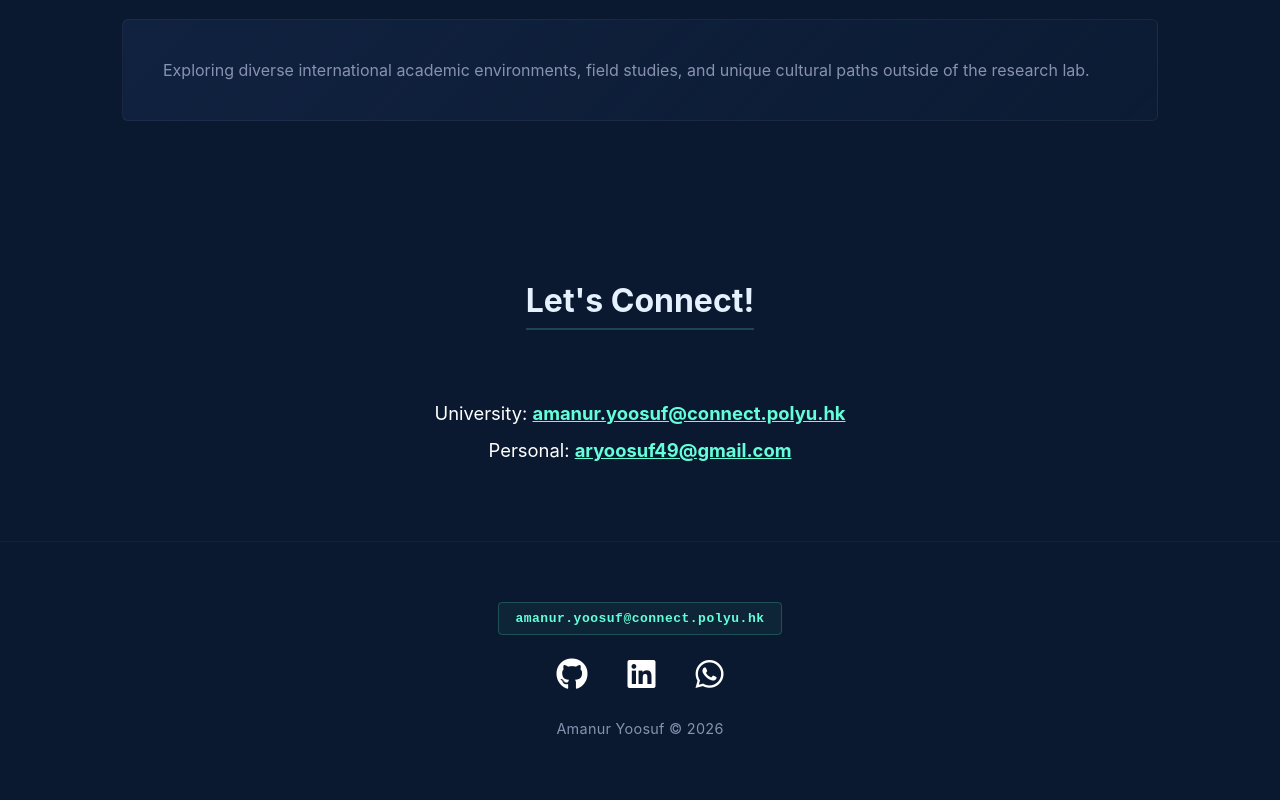
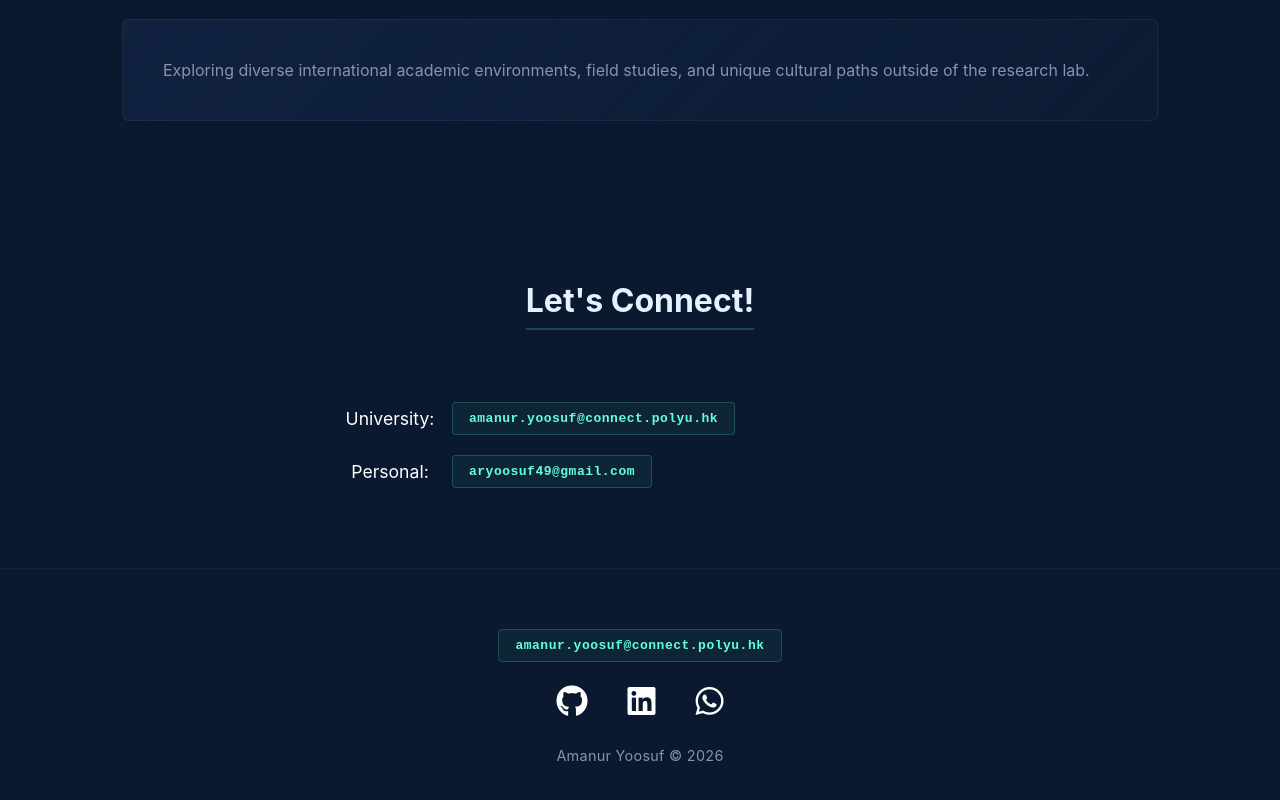
Before and after one commit to amanyoosuf/amanyoosuf.github.io, a React (Create React App) app: page / in a window 1280 px wide. Shown: the part 6861-7661 px from the top of the page. Built offline with nearby package versions, Linux system fonts and the light colour scheme.

Commit message:
Update Home.js

```diff
--- a/src/components/Home.js
+++ b/src/components/Home.js
@@ -369,28 +369,20 @@ function Home() {
                 <div className='content-wrapper'>
                     <h2>Let's Connect!</h2>
                     <div className='contact-methods-box' style={{ marginTop: '20px' }}>
-                        <div className='contact-links-grid' style={{ display: 'flex', flexDirection: 'column', gap: '15px' }}>
+                        <div className='contact-links-grid' style={{ display: 'flex', flexDirection: 'column', gap: '20px', alignItems: 'flex-start' }}>
 
-                            {/* University Email */}
-                            <div>
-                                <span style={{ color: '#ffffff', fontSize: '1.15rem' }}>University: </span>
-                                <a
-                                    href="mailto:amanur.yoosuf@connect.polyu.hk"
-                                    className='contact-link'
-                                    style={{ color: '#64ffda', textDecoration: 'underline', fontWeight: 'bold', fontSize: '1.15rem' }}
-                                >
+                            {/* University Email Button */}
+                            <div className='my-email' style={{ display: 'flex', alignItems: 'center', gap: '12px' }}>
+                                <span style={{ color: '#ffffff', fontSize: '1.1rem', minWidth: '100px' }}>University:</span>
+                                <a href="mailto:amanur.yoosuf@connect.polyu.hk">
                                     amanur.yoosuf@connect.polyu.hk
                                 </a>
                             </div>
 
-                            {/* Personal Email */}
-                            <div>
-                                <span style={{ color: '#ffffff', fontSize: '1.15rem' }}>Personal: </span>
-                                <a
-                                    href="mailto:aryoosuf49@gmail.com"
-                                    className='contact-link'
-                                    style={{ color: '#64ffda', textDecoration: 'underline', fontWeight: 'bold', fontSize: '1.15rem' }}
-                                >
+                            {/* Personal Email Button */}
+                            <div className='my-email' style={{ display: 'flex', alignItems: 'center', gap: '12px' }}>
+                                <span style={{ color: '#ffffff', fontSize: '1.1rem', minWidth: '100px' }}>Personal:</span>
+                                <a href="mailto:aryoosuf49@gmail.com">
                                     aryoosuf49@gmail.com
                                 </a>
                             </div>
```
